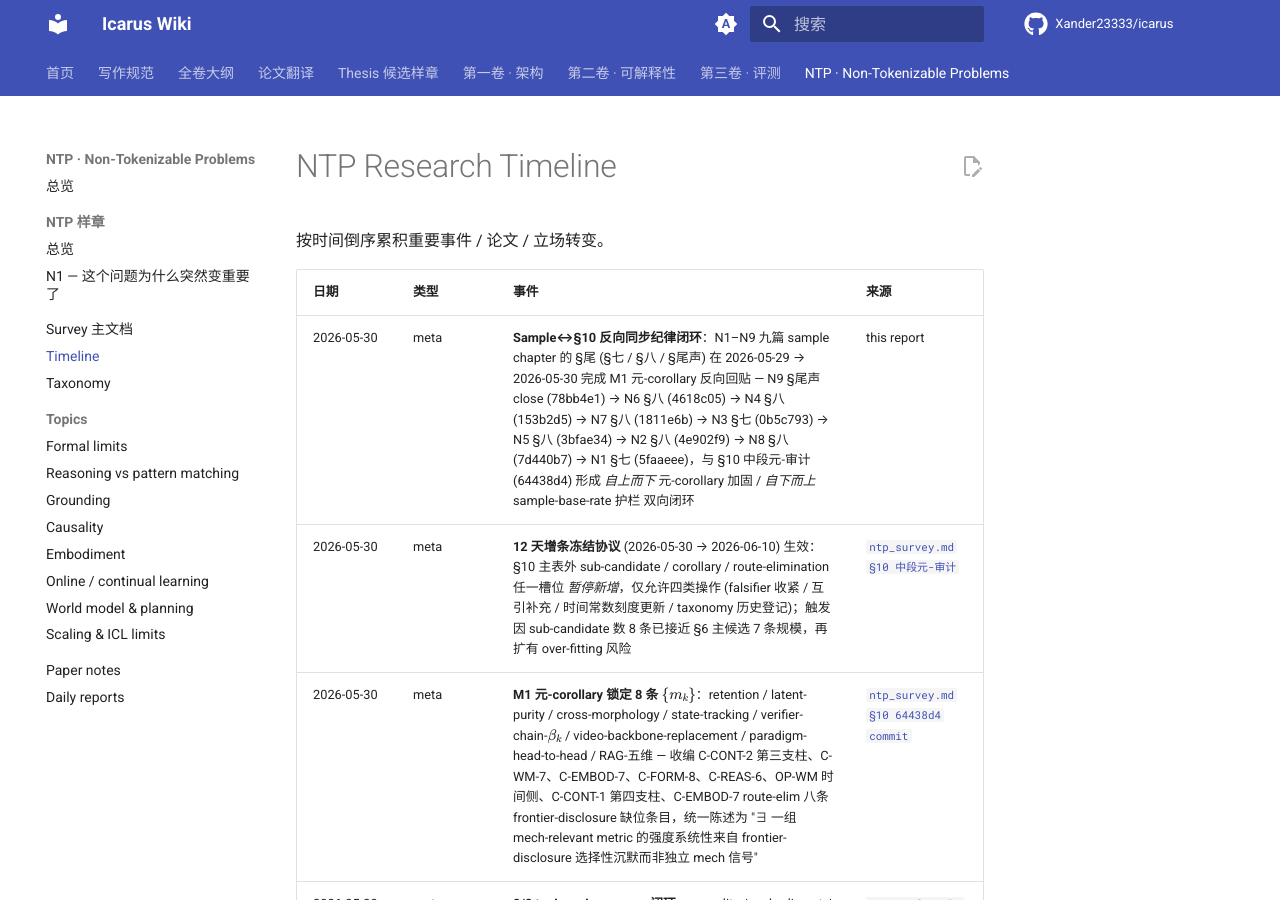
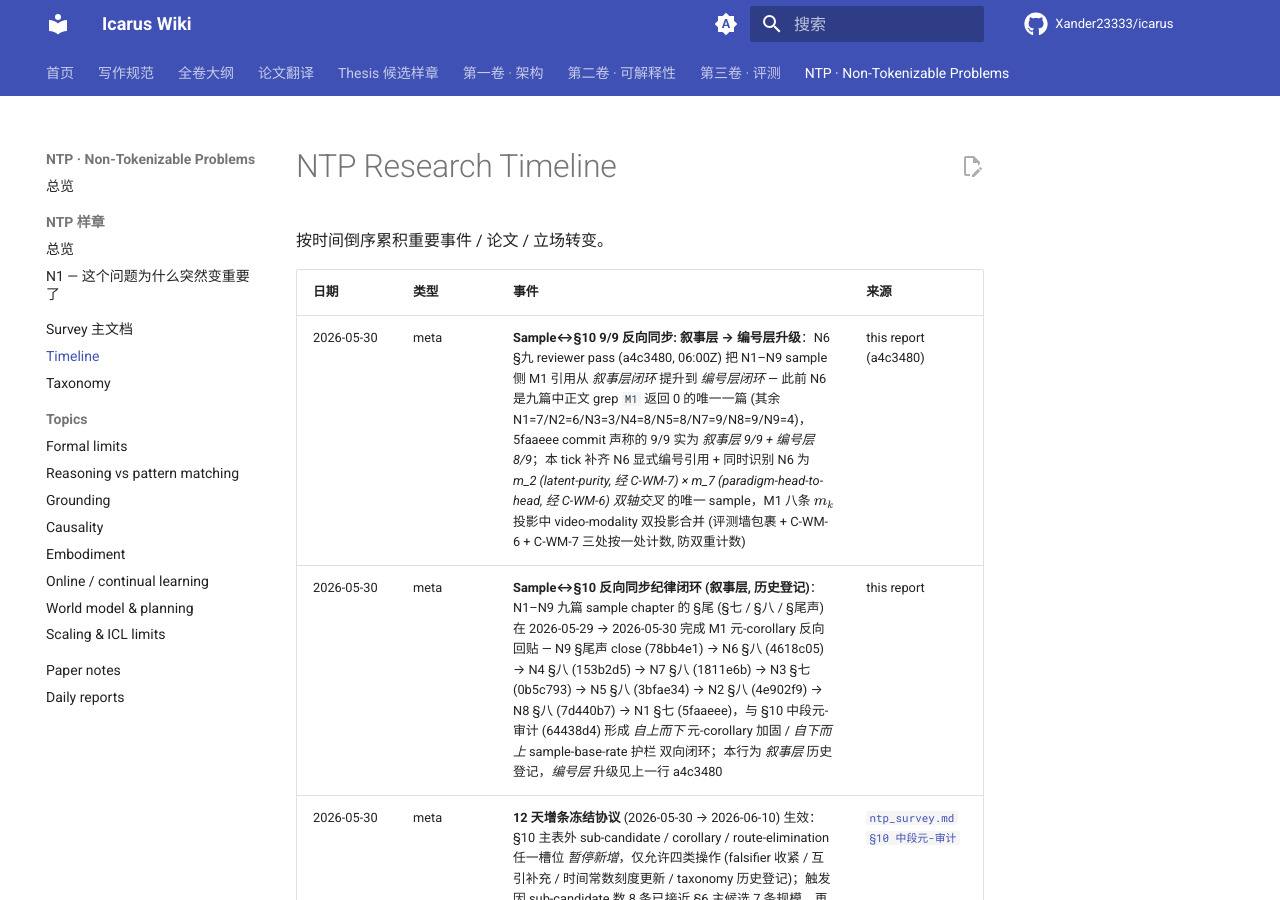
Before and after one commit to Xander23333/icarus, an MkDocs documentation site: the page built from wiki/ntp/survey/timeline.md, in a window 1280 px wide and 900 px high. Built offline with MkDocs 1.6.1 and Material for MkDocs 9.7.7, drawn with Linux system fonts in a browser that asks for light colours; comment, search, counter and statistics services are not loaded.

Commit message:
[NTP-Deepen] 2026-05-30 06:30 UTC N6 §九 编号层 9/9 升级的元-层登记 (timeline.md +1 row + taxonomy.md 升降级历史 +1 row, 互引补充白名单第五次使用, 12 天冻结协议无新条目)

```diff
--- a/wiki/ntp/survey/timeline.md
+++ b/wiki/ntp/survey/timeline.md
@@ -4,7 +4,8 @@
 
 | 日期 | 类型 | 事件 | 来源 |
 |---|---|---|---|
-| 2026-05-30 | meta | **Sample↔§10 反向同步纪律闭环**：N1–N9 九篇 sample chapter 的 §尾 (§七 / §八 / §尾声) 在 2026-05-29 → 2026-05-30 完成 M1 元-corollary 反向回贴 — N9 §尾声 close (78bb4e1) → N6 §八 (4618c05) → N4 §八 (153b2d5) → N7 §八 (1811e6b) → N3 §七 (0b5c793) → N5 §八 (3bfae34) → N2 §八 (4e902f9) → N8 §八 (7d440b7) → N1 §七 (5faaeee)，与 §10 中段元-审计 (64438d4) 形成 *自上而下* 元-corollary 加固 / *自下而上* sample-base-rate 护栏 双向闭环 | this report |
+| 2026-05-30 | meta | **Sample↔§10 9/9 反向同步: 叙事层 → 编号层升级**：N6 §九 reviewer pass (a4c3480, 06:00Z) 把 N1–N9 sample 侧 M1 引用从 *叙事层闭环* 提升到 *编号层闭环* — 此前 N6 是九篇中正文 grep `M1` 返回 0 的唯一一篇 (其余 N1=7/N2=6/N3=3/N4=8/N5=8/N7=9/N8=9/N9=4)，5faaeee commit 声称的 9/9 实为 *叙事层 9/9 + 编号层 8/9*；本 tick 补齐 N6 显式编号引用 + 同时识别 N6 为 *m_2 (latent-purity, 经 C-WM-7) × m_7 (paradigm-head-to-head, 经 C-WM-6) 双轴交叉* 的唯一 sample，M1 八条 $m_k$ 投影中 video-modality 双投影合并 (评测墙包裹 + C-WM-6 + C-WM-7 三处按一处计数, 防双重计数) | this report (a4c3480) |
+| 2026-05-30 | meta | **Sample↔§10 反向同步纪律闭环 (叙事层, 历史登记)**：N1–N9 九篇 sample chapter 的 §尾 (§七 / §八 / §尾声) 在 2026-05-29 → 2026-05-30 完成 M1 元-corollary 反向回贴 — N9 §尾声 close (78bb4e1) → N6 §八 (4618c05) → N4 §八 (153b2d5) → N7 §八 (1811e6b) → N3 §七 (0b5c793) → N5 §八 (3bfae34) → N2 §八 (4e902f9) → N8 §八 (7d440b7) → N1 §七 (5faaeee)，与 §10 中段元-审计 (64438d4) 形成 *自上而下* 元-corollary 加固 / *自下而上* sample-base-rate 护栏 双向闭环；本行为 *叙事层* 历史登记，*编号层* 升级见上一行 a4c3480 | this report |
 | 2026-05-30 | meta | **12 天增条冻结协议** (2026-05-30 → 2026-06-10) 生效：§10 主表外 sub-candidate / corollary / route-elimination 任一槽位 *暂停新增*，仅允许四类操作 (falsifier 收紧 / 互引补充 / 时间常数刻度更新 / taxonomy 历史登记)；触发因 sub-candidate 数 8 条已接近 §6 主候选 7 条规模，再扩有 over-fitting 风险 | [`ntp_survey.md §10 中段元-审计`](ntp_survey.md) |
 | 2026-05-30 | meta | **M1 元-corollary 锁定 8 条 $\{m_k\}$**：retention / latent-purity / cross-morphology / state-tracking / verifier-chain-$\beta_k$ / video-backbone-replacement / paradigm-head-to-head / RAG-五维 — 收编 C-CONT-2 第三支柱、C-WM-7、C-EMBOD-7、C-FORM-8、C-REAS-6、OP-WM 时间侧、C-CONT-1 第四支柱、C-EMBOD-7 route-elim 八条 frontier-disclosure 缺位条目，统一陈述为 "∃ 一组 mech-relevant metric 的强度系统性来自 frontier-disclosure 选择性沉默而非独立 mech 信号" | [`ntp_survey.md §10 64438d4 commit`](ntp_survey.md) |
 | 2026-05-30 | meta | **8/8 topic reviewer pass 闭环**：causality / embodiment / grounding / world_model / scaling_limits / reasoning / online_learning / formal_limits 均完成 *只整理不新增* reviewer pass，三段协议 (falsifier 收紧 / 互引补充 / 不开新挂账) 在八个 topic 上同型生效；formal 域是唯一 *主体在 frontier 披露选择函数闭环外* 的反例 (5/5 OP + 2/3 sub-candidate 在闭环外, 仅 C-FORM-8 一例在闭环内) | [`topics/formal_limits.md`](../topics/formal_limits.md) |
```
Also changed, not shown: wiki/ntp/survey/taxonomy.md (+1 -0 lines), 1 other file.
